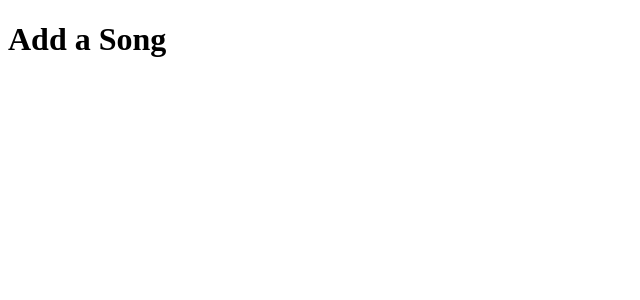
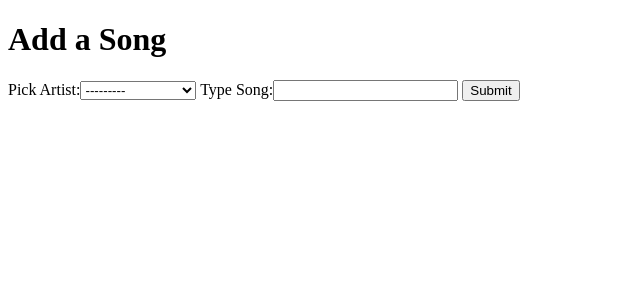
Before and after one commit to MattFox1388/Assignment4, a Django app: page /add_song in a window 1280 px wide. Shown: the top 300 px of the page, without its empty margins (0-640 px from the left). Run offline with Django 3.2, Linux system fonts and the light colour scheme; data comes from the database, SQL or seed files in the repository; both versions use the stored data as it was after the commit.

Commit message:
Added forms and views

```diff
--- /dev/null
+++ b/song_library/forms.py
@@ -0,0 +1,31 @@
+from django import forms
+from .models import Artist,Song
+#forms below
+class ViewForm(forms.Form):
+    choice = forms.ModelChoiceField(queryset=Artist.objects.all())
+
+    def process(self):
+        artistSelected = self.cleaned_data['choice']
+        songList = Song.objects.filter(artist=artistSelected)
+        return songList, artistSelected.name
+
+class ArtistForm(forms.Form):
+    createArtist = forms.CharField(label='Enter New Artist',max_length=30)
+
+    def process(self):
+        artistTyped = self.cleaned_data['createArtist']
+        Artist.objects.create(name=artistTyped)
+
+class SongForm(forms.Form):
+    choice = forms.ModelChoiceField(queryset=Artist.objects.all())
+    songSelect = forms.CharField(max_length=30)
+
+    def process(self):
+        artistSelected = self.cleaned_data['choice']
+        songSelected = self.cleaned_data['songSelect']
+        Song.objects.create(title=songSelected,artist=artistSelected)
+
+    def __init__(self,firstLabel, secondLabel,*args,**kwargs):
+        super().__init__(*args,**kwargs)
+        self.fields['choice'].label = firstLabel
+        self.fields['songSelect'].label = secondLabel
--- a/song_library/models.py
+++ b/song_library/models.py
@@ -13,4 +13,4 @@
     artist = models.ForeignKey(Artist, on_delete=models.CASCADE)
 
     def __str__(self):
-        return "%s %s" % (self.title, self.artist)
+        return self.title
--- a/song_library/views.py
+++ b/song_library/views.py
@@ -1,20 +1,43 @@
 from django.shortcuts import render
 from .models import Artist,Song
 from django.views import View
+from .forms import ViewForm, ArtistForm, SongForm
 # Create your views here.
 
 class ViewSongs(View):
     def get(self, request):
-        return render(request, 'view_songs.html', {})
+        form = ViewForm()
+        return render(request, 'view_songs.html', {'form':form, 'name':''})
     def post(self, request):
-        pass
+        form = ViewForm(request.POST)
+        if form.is_valid():
+            #process data
+            songList,name = form.process()
+        form = ViewForm()
+        return render(request,'view_songs.html',{'form':form,'song_list':songList,'name':name})
+
 class AddSong(View):
     def get(self, request):
-        return render(request, 'enter_song.html', {})
+        form = SongForm('Pick Artist','Type Song')
+        return render(request, 'enter_song.html', {'form':form})
     def post(self, request):
-        pass
+        form = SongForm('Pick Artist','Type Song',request.POST)
+        if form.is_valid():
+            form.process()
+        form = SongForm('Pick Artist','Type Song')
+        return render(request,'enter_song.html',{
+            'form':form
+        })
+
 class AddArtist(View):
     def get(self, request):
-        return render(request, 'enter_artist.html', {})
+        form = ArtistForm()
+        artistList = Artist.objects.all()
+        return render(request, 'enter_artist.html', {'form':form,'artist_list':artistList})
     def post(self, request):
-        pass
+        form = ArtistForm(request.POST)
+        if form.is_valid():
+            form.process()
+        artistList = Artist.objects.all()
+        form = ArtistForm()
+        return render(request,'enter_artist.html',{'form':form,'artist_list':artistList})
--- a/templates/enter_song.html
+++ b/templates/enter_song.html
@@ -6,5 +6,10 @@
 </head>
 <body>
     <h1>Add a Song</h1>
+    <form action="add_song" method="post">
+        {% csrf_token %}
+        {{ form }}
+        <input type="submit" value="Submit">
+    </form><br>
 </body>
 </html>
```
Also changed, not shown: templates/enter_artist.html (+12 -1 lines), templates/view_songs.html (+12 -1 lines), db.sqlite3.
